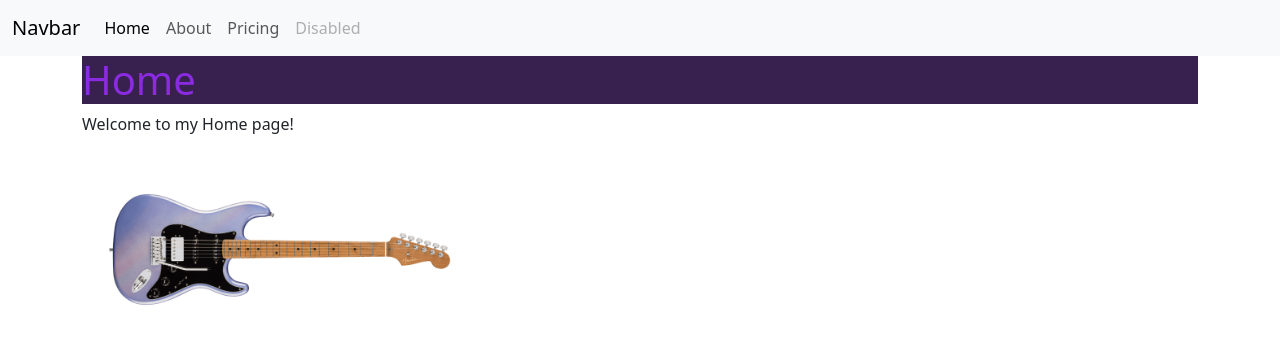
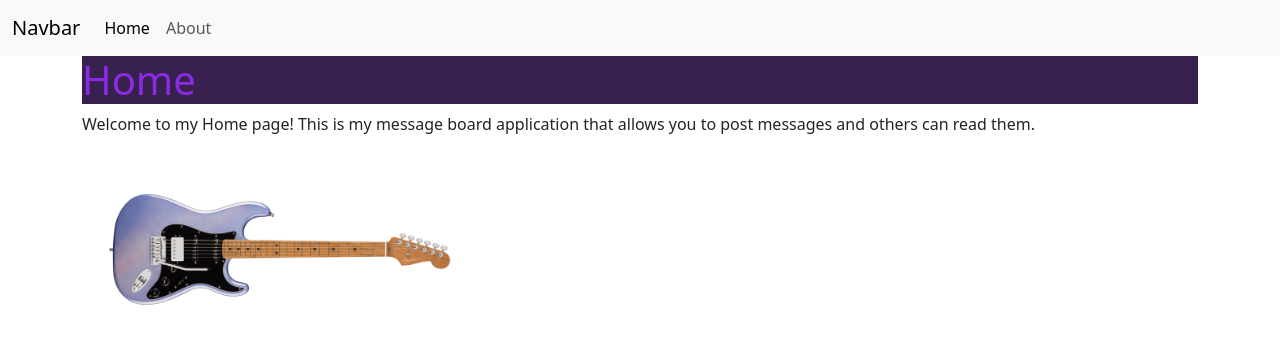
Before and after one commit to DaishaMcC/FSDIMB, a Django app: template templates/posts/home.html in a window 1280 px wide. Shown: the top 346 px of the page. Run offline with Django 5.2, Linux system fonts and the light colour scheme; the template is opened without the code that fills it, so the values that code supplies are empty.

Commit message:
FSDIcommitMB2

```diff
--- a/config/urls.py
+++ b/config/urls.py
@@ -18,6 +18,6 @@ from django.contrib import admin
 from django.urls import include, path
 
 urlpatterns = [
-    path('admin/', admin.site.urls),
+    path("admin/", admin.site.urls),
     path("", include("pages.urls")),
 ]
--- a/templates/base.html
+++ b/templates/base.html
@@ -19,8 +19,6 @@
             <div class="navbar-nav">
               <a class="nav-link active" aria-current="page" href="{% url 'home' %}">Home</a>
               <a class="nav-link" href="{% url 'about' %}">About</a>
-              <a class="nav-link" href="#">Pricing</a>
-              <a class="nav-link disabled" aria-disabled="true">Disabled</a>
             </div>
           </div>
         </div>
--- a/templates/posts/about.html
+++ b/templates/posts/about.html
@@ -1,9 +1,11 @@
 {% extends 'base.html' %}
+{% load static %}
 
 
-{% block title %}About{% endblock title %}
+{% block title %}About Me{% endblock title %}
 
 {% block content %}
-<h1>About the developer</h1>
+<h1>About the developer(Me)</h1>
 <p>Developer information: email: daisha@test.com phone: 1800-000-000 loves coding and is new to the field</p>
+<img src="{% static 'img/guitar.jpg' %}"
 {% endblock content %}
--- a/templates/posts/home.html
+++ b/templates/posts/home.html
@@ -6,6 +6,6 @@
 
 {% block content %}
 <h1>Home</h1>
-<p>Welcome to my Home page!</p>
+<p>Welcome to my Home page!  This is my message board application that allows you to post messages and others can read them.</p>
 <img src="{% static 'img/guitar.jpg' %}" style="width: 35%;">
 {% endblock content %}
```
Also changed, not shown: posts/views.py (line endings or trailing spaces).
